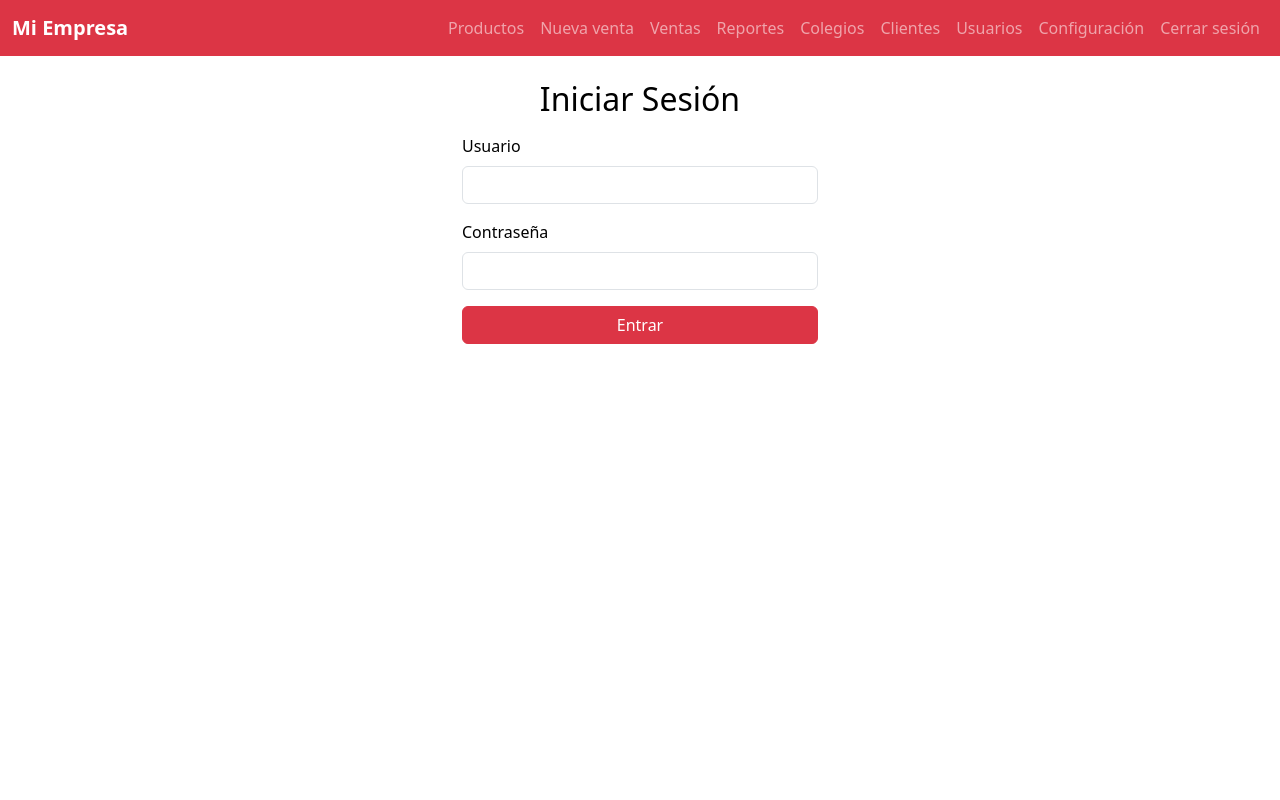
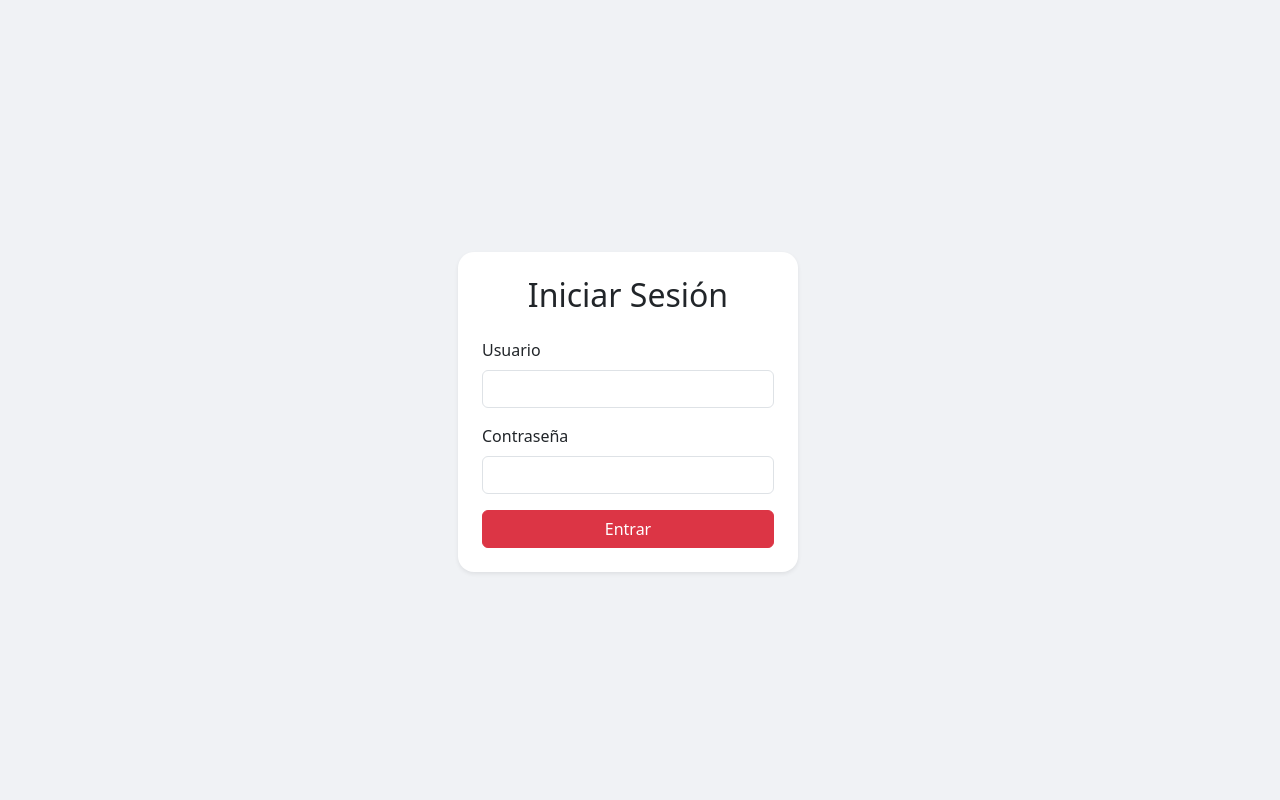
Before and after one commit to cdazaperez/rag_fastapi, a Flask app: page / in a window 1280 px wide. Run offline with Flask 3, Linux system fonts and the light colour scheme; the visitor is signed in with stand-in values (Sample User, id 1); data that the repository does not hold is empty.

Commit message:
Improve login design and base template

```diff
--- a/inventario/static/css/style.css
+++ b/inventario/static/css/style.css
@@ -8,3 +8,16 @@ a.navbar-brand {
 .btn-primary {
     color: #fff;
 }
+
+body.bg-light {
+    background-color: #f0f2f5 !important;
+}
+
+.login-page {
+    min-height: 100vh;
+}
+
+.login-page .card {
+    border: none;
+    border-radius: 1rem;
+}
--- a/inventario/templates/base.html
+++ b/inventario/templates/base.html
@@ -13,7 +13,8 @@
       }
     </style>
 </head>
-<body>
+<body class="{% block body_class %}{% endblock %}">
+{% block navbar %}
 <nav class="navbar navbar-expand-lg navbar-dark" style="background-color: {{ configuracion.color_primario }};">
   <div class="container-fluid">
     <a class="navbar-brand" href="{{ url_for('dashboard') }}">
@@ -62,6 +63,7 @@
     </div>
   </div>
 </nav>
+{% endblock %}
 <div class="container mt-4">
     {% with messages = get_flashed_messages(with_categories=true) %}
       {% if messages %}
--- a/inventario/templates/login.html
+++ b/inventario/templates/login.html
@@ -1,9 +1,13 @@
 {% extends 'base.html' %}
 {% block title %}Login{% endblock %}
+{% block body_class %}bg-light d-flex align-items-center login-page{% endblock %}
+{% block navbar %}{% endblock %}
 {% block content %}
-<div class="row justify-content-center">
-  <div class="col-md-4">
-    <h2 class="mb-3 text-center">Iniciar Sesión</h2>
+<div class="container">
+  <div class="row justify-content-center w-100">
+    <div class="col-sm-8 col-md-6 col-lg-4">
+      <div class="card shadow-sm p-4">
+        <h2 class="mb-4 text-center">Iniciar Sesión</h2>
         <form method="post">
           <div class="mb-3">
             <label for="username" class="form-label">Usuario</label>
@@ -17,4 +21,6 @@
         </form>
       </div>
     </div>
+  </div>
+</div>
 {% endblock %}
```
Lines whose indentation alone changed are shown as unchanged.
